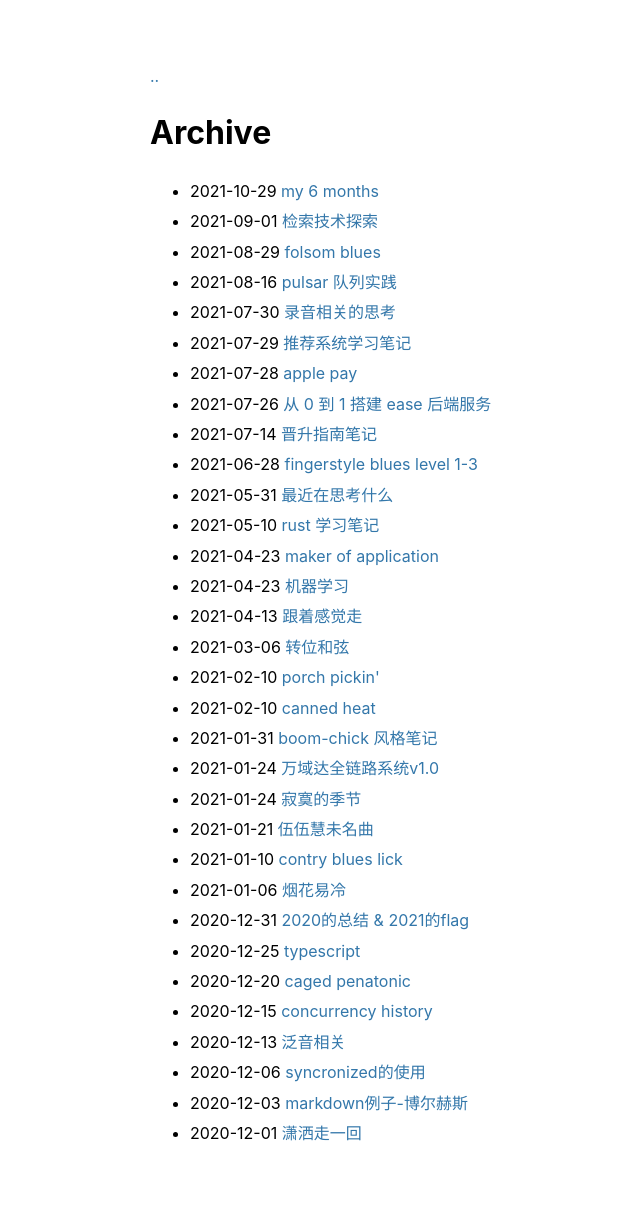
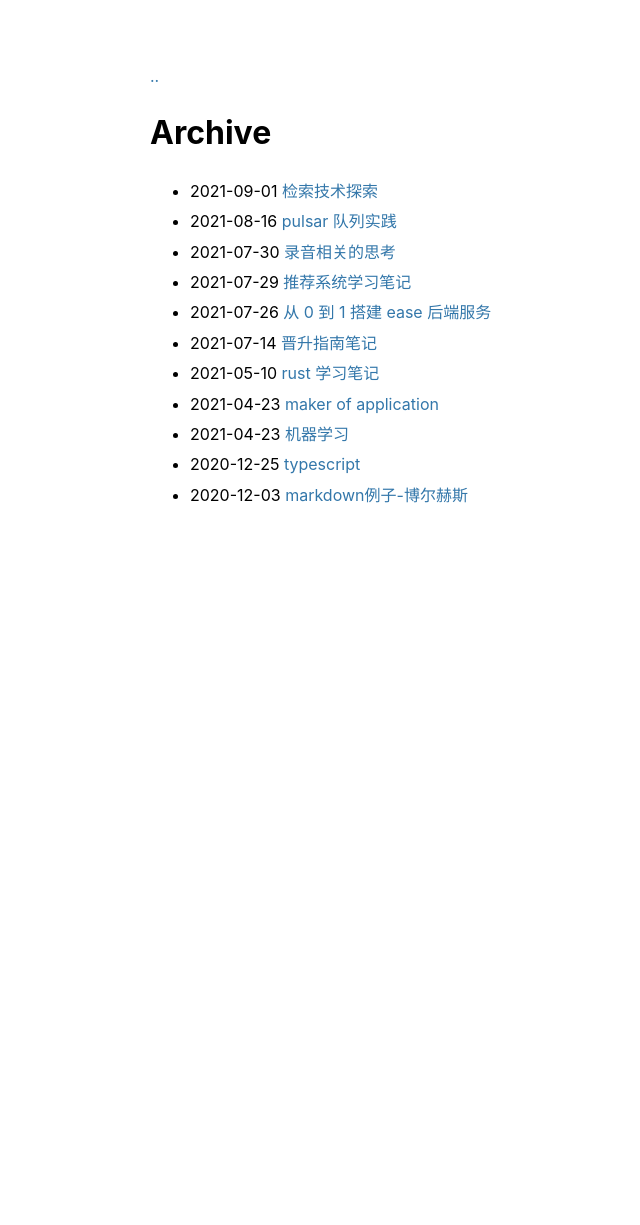
Before and after one commit to dengqinghua/dengqinghua.github.io, a Jekyll site: the page docs/archive.html, which Jekyll copies as it is, in a window 1280 px wide. Shown: the whole page, without its empty margins (90-730 px from the left). Built offline with Jekyll 4.4.1, drawn with Linux system fonts in a browser that asks for light colours; after the commit the page ends 900 px from its top, so only the background shows below that.

Commit message:
refactor

```diff
--- a/docs/archive.html
+++ b/docs/archive.html
@@ -46,16 +46,8 @@
 
 <ul>
 <li>
-          <span>2021-10-29</span>
-          <a href="/my-6-months.html">my 6 months</a>
-        </li>
-<li>
           <span>2021-09-01</span>
           <a href="/all-for-search.html">检索技术探索</a>
-        </li>
-<li>
-          <span>2021-08-29</span>
-          <a href="/folsom-blues.html">folsom blues</a>
         </li>
 <li>
           <span>2021-08-16</span>
@@ -70,24 +62,12 @@
           <a href="/recommend-sys.html">推荐系统学习笔记</a>
         </li>
 <li>
-          <span>2021-07-28</span>
-          <a href="/apple-pay.html">apple pay</a>
-        </li>
-<li>
           <span>2021-07-26</span>
           <a href="/3-month-sharing.html">从 0 到 1 搭建 ease 后端服务</a>
         </li>
 <li>
           <span>2021-07-14</span>
           <a href="/learn-how-to-promote.html">晋升指南笔记</a>
-        </li>
-<li>
-          <span>2021-06-28</span>
-          <a href="/finger-style-blues-l123.html">fingerstyle blues level 1-3</a>
-        </li>
-<li>
-          <span>2021-05-31</span>
-          <a href="/nowadays-training-music.html">最近在思考什么</a>
         </li>
 <li>
           <span>2021-05-10</span>
@@ -102,76 +82,12 @@
           <a href="/machine-learning-learning.html">机器学习</a>
         </li>
 <li>
-          <span>2021-04-13</span>
-          <a href="/follow-the-beat.html">跟着感觉走</a>
-        </li>
-<li>
-          <span>2021-03-06</span>
-          <a href="/chord-inversion.html">转位和弦</a>
-        </li>
-<li>
-          <span>2021-02-10</span>
-          <a href="/finger-style-basics-2.html">porch pickin'</a>
-        </li>
-<li>
-          <span>2021-02-10</span>
-          <a href="/finger-style-basics-1.html">canned heat</a>
-        </li>
-<li>
-          <span>2021-01-31</span>
-          <a href="/finger-style-basics.html">boom-chick 风格笔记</a>
-        </li>
-<li>
-          <span>2021-01-24</span>
-          <a href="/wyd-flow-v2.html">万域达全链路系统v1.0</a>
-        </li>
-<li>
-          <span>2021-01-24</span>
-          <a href="/lonely-seasons.html">寂寞的季节</a>
-        </li>
-<li>
-          <span>2021-01-21</span>
-          <a href="/55h-of-unknow-piece.html">伍伍慧未名曲</a>
-        </li>
-<li>
-          <span>2021-01-10</span>
-          <a href="/contry-blues-lick.html">contry blues lick</a>
-        </li>
-<li>
-          <span>2021-01-06</span>
-          <a href="/yan-hua-yi-leng.html">烟花易冷</a>
-        </li>
-<li>
-          <span>2020-12-31</span>
-          <a href="/2020-backward-and-forward.html">2020的总结 &amp; 2021的flag</a>
-        </li>
-<li>
           <span>2020-12-25</span>
           <a href="/typescript-record.html">typescript</a>
         </li>
 <li>
-          <span>2020-12-20</span>
-          <a href="/boxed-penatonic.html">caged penatonic</a>
-        </li>
-<li>
-          <span>2020-12-15</span>
-          <a href="/concurrency-history.html">concurrency history</a>
-        </li>
-<li>
-          <span>2020-12-13</span>
-          <a href="/harmonics.html">泛音相关</a>
-        </li>
-<li>
-          <span>2020-12-06</span>
-          <a href="/syncronized.html">syncronized的使用</a>
-        </li>
-<li>
           <span>2020-12-03</span>
           <a href="/example.html">markdown例子-博尔赫斯</a>
-        </li>
-<li>
-          <span>2020-12-01</span>
-          <a href="/live-more.html">潇洒走一回</a>
         </li>
 </ul>
       </div>
```
Also changed, not shown: _posts/2020-12-06-syncronized.md (deleted, +0 -7 lines), _posts/2021-01-24-wyd-flow-v2.md (+1 -1 lines), archive.md (+1 -0 lines), docs/feed.xml (+130 -3 lines), docs/my-6-months.html (deleted, +0 -68 lines), docs/syncronized.html (deleted, +0 -69 lines), _posts/2021-10-29-my-6-months.md (deleted).
